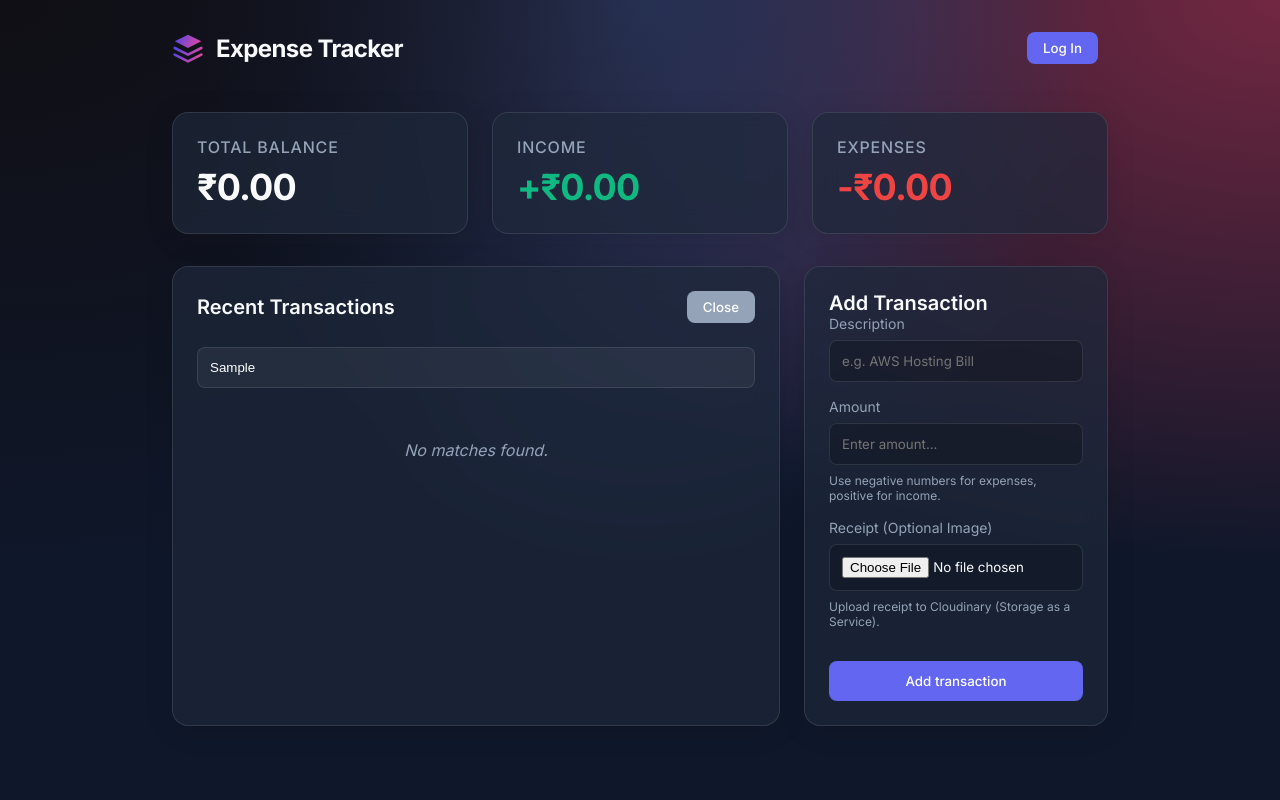
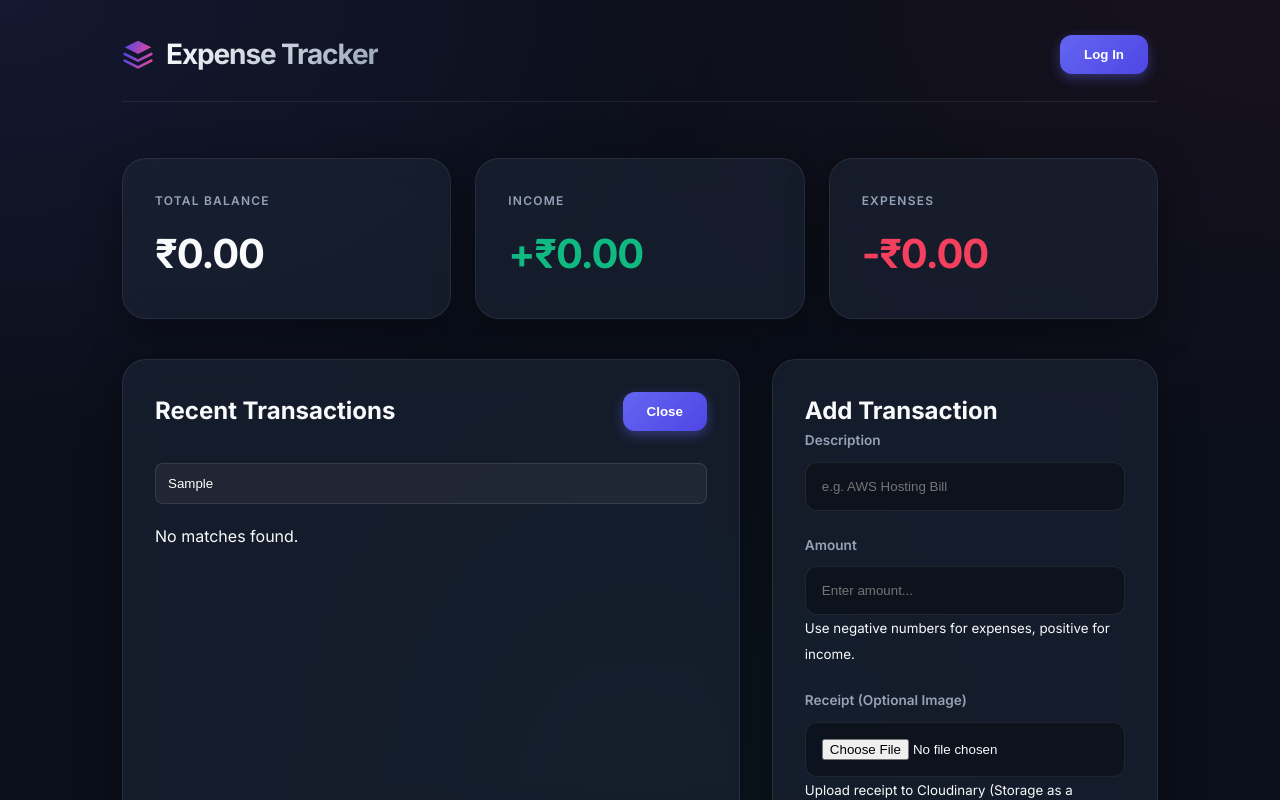
Before and after one commit to KHAN-ALI-045/expense-tracker, a website built with Vite: page index.html in a window 1280 px wide. Both pictures are taken after typing "Sample" into the empty fields and a click on the button "+ New". Shown: the top 800 px of the page. Built offline with nearby package versions, Linux system fonts and the light colour scheme; no server answers.

Commit message:
Update style.css

```diff
--- a/style.css
+++ b/style.css
@@ -1,13 +1,13 @@
 :root {
-  --bg-color: #0f172a;
+  --bg-color: #0b0f1a; /* Deeper background for more contrast */
   --text-color: #f8fafc;
   --text-muted: #94a3b8;
-  --card-bg: rgba(30, 41, 59, 0.7);
-  --glass-border: rgba(255, 255, 255, 0.1);
-  --primary: #6366f1;
-  --primary-hover: #4f46e5;
+  --card-bg: rgba(30, 41, 59, 0.5); /* Smoother transparency */
+  --glass-border: rgba(255, 255, 255, 0.08);
+  --primary: #6366f1; /* Modern Indigo */
+  --primary-glow: rgba(99, 102, 241, 0.4);
   --positive: #10b981;
-  --negative: #ef4444;
+  --negative: #f43f5e;
   --font-family: 'Inter', sans-serif;
 }
 
@@ -22,15 +22,17 @@ body {
   color: var(--text-color);
   font-family: var(--font-family);
   min-height: 100vh;
+  /* Beautiful animated-style background */
   background-image:
-    radial-gradient(at 0% 0%, hsla(253,16%,7%,1) 0, transparent 50%),
-    radial-gradient(at 50% 0%, hsla(225,39%,30%,1) 0, transparent 50%),
-    radial-gradient(at 100% 0%, hsla(339,49%,30%,1) 0, transparent 50%);
+    radial-gradient(at 0% 0%, rgba(99, 102, 241, 0.1) 0, transparent 40%),
+    radial-gradient(at 100% 0%, rgba(244, 63, 94, 0.05) 0, transparent 40%),
+    radial-gradient(at 50% 100%, rgba(16, 185, 129, 0.05) 0, transparent 40%);
   background-attachment: fixed;
+  line-height: 1.6;
 }
 
 #app {
-  max-width: 1000px;
+  max-width: 1100px;
   margin: 0 auto;
   padding: 2rem;
 }
@@ -39,7 +41,9 @@ body {
   display: flex;
   justify-content: space-between;
   align-items: center;
-  margin-bottom: 3rem;
+  margin-bottom: 3.5rem;
+  border-bottom: 1px solid var(--glass-border);
+  padding-bottom: 1.5rem;
 }
 
 .logo {
@@ -49,225 +53,176 @@ body {
 }
 
 .logo h1 {
-  font-size: 1.5rem;
-  font-weight: 700;
-  letter-spacing: -0.025em;
+  font-size: 1.75rem;
+  font-weight: 800;
+  letter-spacing: -0.04em;
+  background: linear-gradient(135deg, #fff 0%, #94a3b8 100%);
+  -webkit-background-clip: text;
+  -webkit-text-fill-color: transparent;
 }
 
 .avatar {
   border-radius: 50%;
-  width: 40px;
-  height: 40px;
-  border: 2px solid var(--glass-border);
+  width: 44px;
+  height: 44px;
+  border: 2px solid var(--primary);
+  box-shadow: 0 0 15px var(--primary-glow);
 }
 
 .glass {
   background: var(--card-bg);
-  backdrop-filter: blur(12px);
-  -webkit-backdrop-filter: blur(12px);
+  backdrop-filter: blur(16px);
+  -webkit-backdrop-filter: blur(16px);
   border: 1px solid var(--glass-border);
-  border-radius: 16px;
-  padding: 1.5rem;
-  box-shadow: 0 4px 30px rgba(0, 0, 0, 0.1);
+  border-radius: 24px;
+  padding: 2rem;
+  box-shadow: 0 10px 40px rgba(0, 0, 0, 0.4);
+  transition: transform 0.3s ease, border-color 0.3s ease;
+}
+
+.glass:hover {
+  border-color: rgba(255, 255, 255, 0.15);
 }
 
 .summary-cards {
   display: grid;
-  grid-template-columns: repeat(auto-fit, minmax(250px, 1fr));
+  grid-template-columns: repeat(auto-fit, minmax(280px, 1fr));
   gap: 1.5rem;
-  margin-bottom: 2rem;
+  margin-bottom: 2.5rem;
 }
 
 .card h3 {
-  font-size: 1rem;
+  font-size: 0.75rem;
   color: var(--text-muted);
-  font-weight: 500;
-  margin-bottom: 0.5rem;
+  font-weight: 600;
+  margin-bottom: 0.75rem;
   text-transform: uppercase;
-  letter-spacing: 0.05em;
+  letter-spacing: 0.1em;
 }
 
 .card .amount {
-  font-size: 2.25rem;
-  font-weight: 700;
-  letter-spacing: -0.025em;
+  font-size: 2.5rem;
+  font-weight: 800;
+  letter-spacing: -0.03em;
 }
 
-.positive {
-  color: var(--positive);
-}
-
-.negative {
-  color: var(--negative);
-}
+.positive { color: var(--positive); }
+.negative { color: var(--negative); }
 
 .main-content {
   display: grid;
-  grid-template-columns: 2fr 1fr;
-  gap: 1.5rem;
+  grid-template-columns: 1.6fr 1fr;
+  gap: 2rem;
 }
 
-@media (max-width: 768px) {
-  .main-content {
-    grid-template-columns: 1fr;
-  }
+@media (max-width: 850px) {
+  .main-content { grid-template-columns: 1fr; }
 }
 
 .section-header {
   display: flex;
   justify-content: space-between;
   align-items: center;
-  margin-bottom: 1.5rem;
-}
-
-.section-header h2, .add-transaction-section h2 {
-  font-size: 1.25rem;
-  font-weight: 600;
+  margin-bottom: 2rem;
 }
 
 .btn-primary {
-  background-color: var(--primary);
+  background: linear-gradient(135deg, var(--primary) 0%, #4f46e5 100%);
   color: white;
   border: none;
-  padding: 0.5rem 1rem;
-  border-radius: 8px;
-  font-weight: 500;
+  padding: 0.75rem 1.5rem;
+  border-radius: 12px;
+  font-weight: 600;
   cursor: pointer;
-  transition: background-color 0.2s, transform 0.1s;
-  font-family: var(--font-family);
+  transition: all 0.3s cubic-bezier(0.4, 0, 0.2, 1);
+  box-shadow: 0 4px 12px var(--primary-glow);
 }
 
 .btn-primary:hover {
-  background-color: var(--primary-hover);
+  transform: translateY(-2px);
+  box-shadow: 0 6px 20px var(--primary-glow);
+  filter: brightness(1.1);
 }
 
-.btn-primary:active {
-  transform: scale(0.98);
-}
+.btn-primary:active { transform: scale(0.96); }
 
 .full-width {
   width: 100%;
-  padding: 0.75rem;
-  margin-top: 1rem;
+  padding: 1rem;
+  font-size: 1rem;
 }
 
 .transaction-list {
   list-style-type: none;
-  max-height: 400px;
+  max-height: 500px;
   overflow-y: auto;
-}
-
-.transaction-list::-webkit-scrollbar {
-  width: 6px;
-}
-
-.transaction-list::-webkit-scrollbar-track {
-  background: rgba(255, 255, 255, 0.05);
-  border-radius: 4px;
-}
-
-.transaction-list::-webkit-scrollbar-thumb {
-  background: rgba(255, 255, 255, 0.2);
-  border-radius: 4px;
+  padding-right: 10px;
 }
 
 .transaction-item {
   display: flex;
   justify-content: space-between;
   align-items: center;
-  padding: 1rem;
-  background: rgba(255, 255, 255, 0.03);
-  border-radius: 8px;
-  margin-bottom: 0.75rem;
-  border-left: 4px solid var(--text-muted);
-  transition: transform 0.2s, background 0.2s;
-  position: relative;
+  padding: 1.25rem;
+  background: rgba(255, 255, 255, 0.02);
+  border: 1px solid transparent;
+  border-radius: 16px;
+  margin-bottom: 1rem;
+  transition: all 0.2s ease;
 }
 
 .transaction-item:hover {
-  transform: translateX(4px);
-  background: rgba(255, 255, 255, 0.06);
+  background: rgba(255, 255, 255, 0.05);
+  border-color: var(--glass-border);
+  transform: scale(1.01);
 }
 
-.transaction-item.inc {
-  border-left-color: var(--positive);
+.transaction-item.inc { border-left: 4px solid var(--positive); }
+.transaction-item.exp { border-left: 4px solid var(--negative); }
+
+.delete-btn {
+  background: rgba(244, 63, 94, 0.1);
+  border: none;
+  color: var(--negative);
+  padding: 0.6rem;
+  border-radius: 10px;
+  cursor: pointer;
+  opacity: 0;
+  transition: all 0.2s;
 }
 
-.transaction-item.exp {
-  border-left-color: var(--negative);
-}
+.transaction-item:hover .delete-btn { opacity: 1; }
+.delete-btn:hover { background: var(--negative); color: white; }
 
-.delete-btn {
-  background: transparent;
-  border: none;
-  color: var(--text-muted);
-  cursor: pointer;
-  padding: 0.5rem;
-  border-radius: 4px;
-  transition: color 0.2s;
-  opacity: 0;
-  position: absolute;
-  right: 0.5rem;
-}
+.transaction-info { display: flex; flex-direction: column; gap: 4px; }
+.transaction-text { font-size: 1.05rem; font-weight: 600; }
+.transaction-amount { font-size: 1.1rem; font-weight: 700; }
 
-.transaction-item:hover .delete-btn {
-  opacity: 1;
-}
-
-.delete-btn:hover {
-  color: var(--negative);
-}
-
-.transaction-info {
-  display: flex;
-  flex-direction: column;
-}
-
-.transaction-text {
-  font-weight: 500;
-}
-
-.transaction-amount {
-  font-weight: 600;
-}
-
-.empty-state {
-  text-align: center;
-  color: var(--text-muted);
-  padding: 2rem 0;
-  font-style: italic;
-}
-
-.form-group {
-  margin-bottom: 1rem;
-}
-
+.form-group { margin-bottom: 1.5rem; }
 .form-group label {
   display: block;
-  margin-bottom: 0.5rem;
-  font-size: 0.875rem;
+  margin-bottom: 0.6rem;
+  font-size: 0.85rem;
+  font-weight: 600;
   color: var(--text-muted);
 }
 
 .form-group input {
   width: 100%;
-  padding: 0.75rem;
-  border-radius: 8px;
+  padding: 1rem;
+  border-radius: 12px;
   border: 1px solid var(--glass-border);
-  background: rgba(0, 0, 0, 0.2);
+  background: rgba(0, 0, 0, 0.3);
   color: var(--text-color);
-  font-family: var(--font-family);
-  outline: none;
-  transition: border-color 0.2s;
+  transition: all 0.3s;
 }
 
 .form-group input:focus {
   border-color: var(--primary);
+  background: rgba(0, 0, 0, 0.4);
+  box-shadow: 0 0 0 4px rgba(99, 102, 241, 0.1);
 }
 
-.form-group small {
-  display: block;
-  margin-top: 0.5rem;
-  color: var(--text-muted);
-  font-size: 0.75rem;
-}
+/* Custom Scrollbar */
+::-webkit-scrollbar { width: 6px; }
+::-webkit-scrollbar-thumb { background: var(--glass-border); border-radius: 10px; }
```
